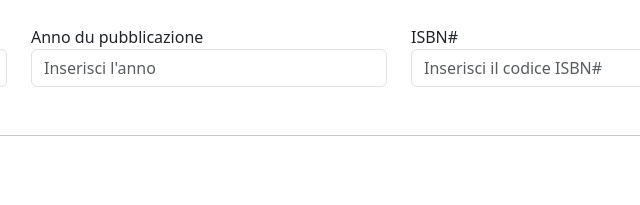
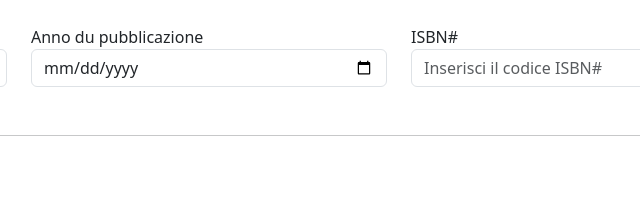
Before and after one commit to AlessandroAmore02/html-css-bootstrap-dashboard, a plain HTML site: page form.html in a window 1280 px wide. Shown: the part 420-625 px from the top of the page, 431-1071 px from the left. Drawn offline with nearby package versions, Linux system fonts and the light colour scheme.

Commit message:
UP: date type

```diff
--- a/form.html
+++ b/form.html
@@ -109,7 +109,7 @@
                     <!-- Anno pubblicazione -->
                     <div class="col-lg-4">
                         <label for="date">Anno du pubblicazione</label>
-                        <input type="text" class="form-control" placeholder="Inserisci l'anno" aria-label="Date">
+                        <input type="date" class="form-control" placeholder="Inserisci l'anno" aria-label="Date">
                     </div>
 
                     <!-- ISBN -->
```
